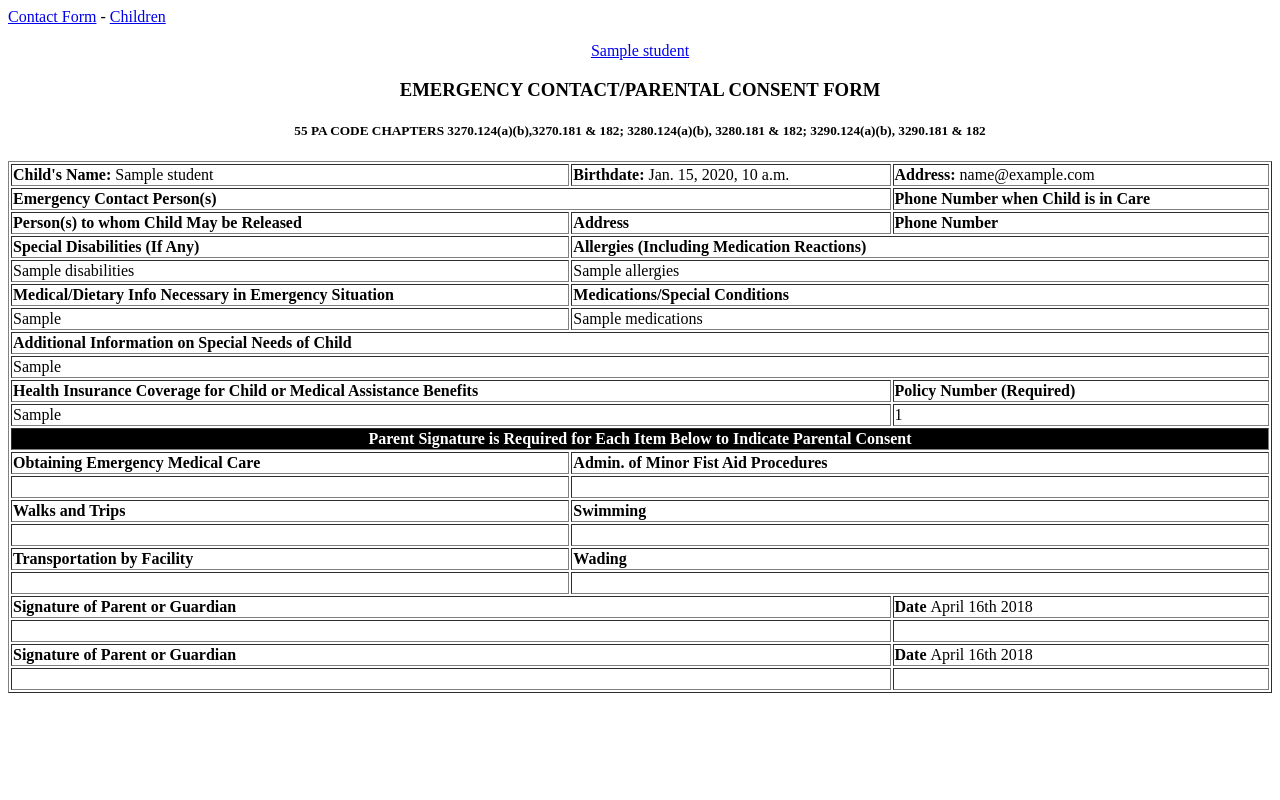
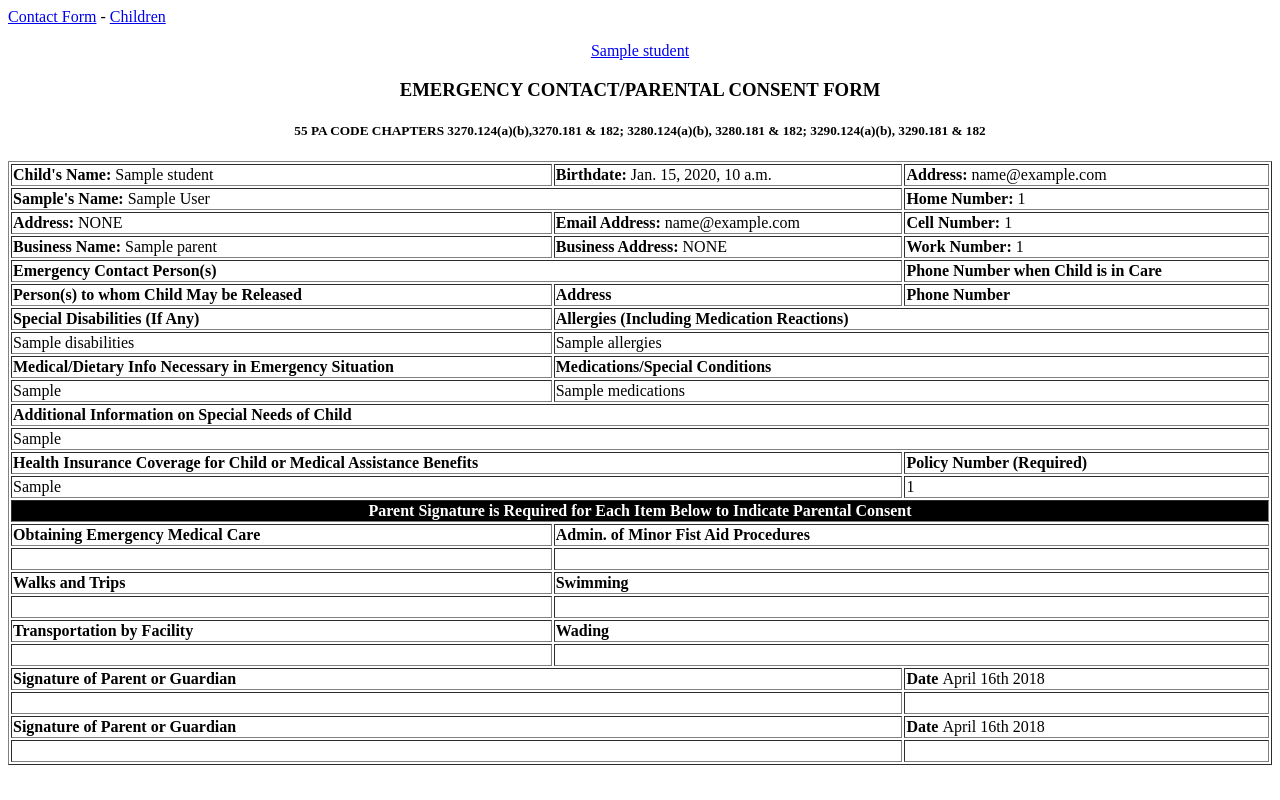
Before and after one commit to ilyamikh/contact_forms, a Django app: template contact_form/templates/contact_form/view_form.html in a window 1280 px wide. Run offline with Django 3.2, Linux system fonts and the light colour scheme; the template is opened without the code that fills it: most values are stand-ins (such as "Sample title", 1, 10 or a date in 2020).

Commit message:
Changes to view_form template and view to better handle special cases using context

```diff
--- a/contact_form/templates/contact_form/view_form.html
+++ b/contact_form/templates/contact_form/view_form.html
@@ -15,33 +15,32 @@
             </tr>
 
             <!--Parents/Guardians Info-->
-            {% for adult in adults %}
-            {% if adult.relationship == "MO" or adult.relationship == "FA" or adult.relationship == "LG" %}
+            {% for parent in parents %}
                 <tr>
                     <td colspan="2">
-                    <b>{{ adult.get_relationship_display }}'s Name: </b>
-                    {{ adult.first_name }} {{ adult.last_name }}</td>
-                <td><b>Home Number: </b>{{ adult.primary_number }}</td>
+                        <b>{{ parent.get_relationship_display }}'s Name: </b>
+                        {{ parent.first_name }} {{ parent.last_name }}
+                    </td>
+                    <td><b>Home Number: </b>{{ parent.primary_number }}</td>
                 </tr>
                 <tr>
                     <td>
-                    <b>Address: </b>{% if not adult.street %}NONE{% else %}{{ adult.get_mailing_address }}{% endif %}
+                        <b>Address: </b>{% if not parent.street %}NONE{% else %}{{ parent.get_mailing_address }}{% endif %}
                     </td>
-                <td><b>Email Address: </b>{% if not adult.email_address %}NONE{% endif %}{{ adult.email_address }}</td>
+                    <td><b>Email Address: </b>{% if not parent.email_address %}NONE{% endif %}{{ parent.email_address }}</td>
                     <td>
                         <b>Cell Number: </b>
-                    {% if not adult.secondary_number %}NONE{% endif %}{{ adult.secondary_number }}
+                        {% if not parent.secondary_number %}NONE{% endif %}{{ parent.secondary_number }}
                     </td>
                 </tr>
                 <tr>
-                <td><b>Business Name: </b>{% if not adult.business_name %}NONE{% endif %}{{ adult.business_name }}</td>
+                    <td><b>Business Name: </b>{% if not parent.business_name %}NONE{% endif %}{{ parent.business_name }}</td>
                     <td>
                         <b>Business Address: </b>
-                    {% if not adult.bus_street %}NONE{% else %}{{ adult.get_business_address }}{% endif %}
+                        {% if not parent.bus_street %}NONE{% else %}{{ parent.get_business_address }}{% endif %}
                     </td>
-                <td><b>Work Number: </b>{% if not adult.work_number %}NONE{% endif %}{{ adult.work_number }}</td>
+                    <td><b>Work Number: </b>{% if not parent.work_number %}NONE{% endif %}{{ parent.work_number }}</td>
                 </tr>
-            {% endif %}
             {% endfor %}
 
             <!--Emergency contact persons-->
```
Also changed, not shown: contact_form/views.py (+19 -1 lines). Lines whose indentation alone changed are shown as unchanged.
